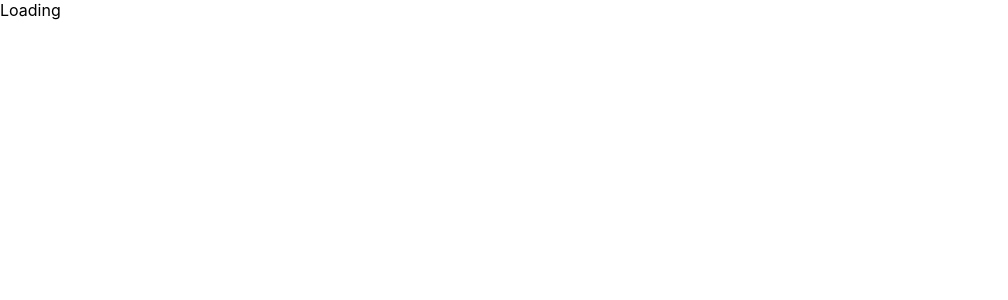
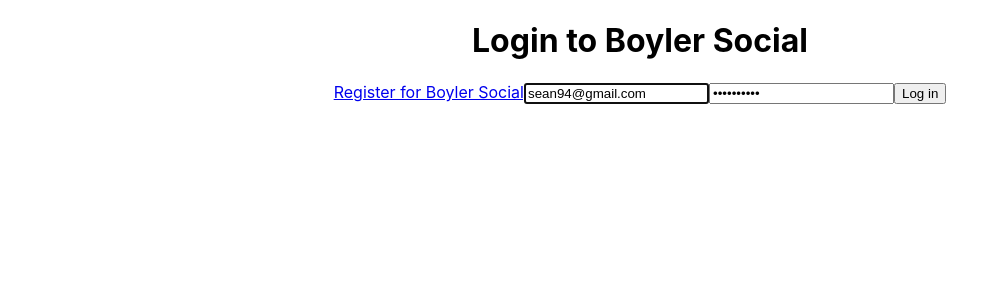
Before and after one commit to sb1994/boyler_social, a React (Create React App) app in the folder client/: page /login in a window 1280 px wide. Shown: the top 300 px of the page, without its empty margins (0-1008 px from the left). Built offline with nearby package versions, Linux system fonts and the light colour scheme.

Commit message:
Added simple Login Form - Needs to be connected to the API

```diff
--- a/client/src/App.js
+++ b/client/src/App.js
@@ -6,10 +6,9 @@
 import MainContent from "./components/MainPage/MainContent/MainContent";
 import Loading from "./components/Loading";
 
-
 function App() {
   const [currentUser, setCurrentUser] = useState(null);
-  const [isLoading, setIsLoading] = useState(true);
+  const [isLoading, setIsLoading] = useState(false);
 
   const working = true;
   useEffect(() => {
@@ -18,20 +17,23 @@
 
     if (token) {
       setUserToken(token);
-      setIsLoading(false)
+      setIsLoading(false);
     } else {
       console.log("user not logged in");
     }
   }, [true]);
 
   if (isLoading) {
-    return <Loading/>
+    return <Loading />;
   }
 
   return (
     <div className="App">
       <Router>
-        <MainContent></MainContent>
+        <MainContent
+          currentUser={currentUser}
+          setCurrentUser={setCurrentUser}
+        />
       </Router>
     </div>
   );
--- a/client/src/components/MainPage/MainContent/MainContent.js
+++ b/client/src/components/MainPage/MainContent/MainContent.js
@@ -3,7 +3,9 @@
 import GuestWelcome from "../../auth/GuestWelcome";
 import ProfilePage from '../ProfilePage'
 import SearchPage from '../SearchPage'
-const MainContent = () => {
+import Login from '../../auth/Login'
+import Register from '../../auth/Register'
+const MainContent = ({currentUser,setCurrentUser}) => {
   const location = useLocation();
   useEffect(() => {
     console.log(location);
@@ -18,6 +20,8 @@
         <Route exact path="/guest" element={<GuestWelcome />} />
         <Route exact path="/profile/:username" element={<ProfilePage/>} />
         <Route exact path="/search" element={<SearchPage/>} />
+        <Route exact path="/login" element={<Login/>} />
+        <Route exact path="/register" element={<Register/>} />
       </Routes>
     </div>
   );
--- a/client/src/components/auth/Login.js
+++ b/client/src/components/auth/Login.js
@@ -1,88 +1,71 @@
-import React, { Component } from 'react'
-import { loginAuth, getCurrentUser } from '../../actions/userAuthActions'
-import { connect } from 'react-redux'
-import { Link } from 'react-router-dom'
-class Login extends Component {
-  constructor(props) {
-    super(props)
+import React, { useState } from "react";
+import { Link } from "react-router-dom";
 
-    this.state = {
-      email: '',
-      password: '',
+const Login = ({ setCurrentUser }) => {
+  const [email, setEmail] = useState("sean94@gmail.com");
+  const [password, setPassword] = useState("Seancal123");
+
+  const loginUser = () => {
+    console.log(email, password);
+  };
+
+  const checkLoginDetails = (e) => {
+    console.log(e);
+
+    e.preventDefault();
+
+    const errors = [];
+
+    if (email.length === 0) {
+      errors.push("Please enter a email.");
     }
-  }
-  componentDidMount() {
-    let { auth, history } = this.props
-    // console.log(isAuthenticated)
-  }
-  handleInputChange = (e) => {
-    this.setState({ [e.target.name]: e.target.value })
-  }
 
-  handleSubmit = () => {
-    let { email, password } = this.state
-    if (email === '' || password === '') {
-      alert('Both Inputs Are Required')
+    if (password.length === 0) {
+      errors.push("Please enter a password.");
+    }
+    if (errors.length === 0) {
+      // information passes client side validation, send to server
+
+      // alert('log in info has been validated and is being sent to server');
+      loginUser();
     } else {
-      this.props.loginAuth(email, password)
+      // set and display errors
+      // setValidationErrors(errors);
+      console.log(errors);
     }
-  }
-  componentWillReceiveProps(nextProps) {
-    // console.log(nextProps.auth.isAuthenticated)
-    if (nextProps.auth.isAuthenticated) {
-      // this.props.getCurrentUser(this.props.auth.user.id)
-      console.log(this.props.auth)
+  };
 
-      // this.props.getCurrentUser(nextProps.auth.user._id)
-      this.props.history.push(`/profile/${nextProps.auth.user._id}/posts`)
-    }
-  }
+  return (
+    <div>
+      <h1>Login to Boyler Social</h1>
 
-  render() {
-    let { email, password } = this.state
-    return (
-      <div className='container'>
-        <div className='col-12 col-md-8'>
-          <h1 className='text-center'>Login</h1>
-          <div className='form-group'>
-            <label htmlFor='emailInput'>Email address</label>
-            <input
-              type='email'
-              className='form-control'
-              id='emailInput'
-              placeholder='Enter email'
-              onChange={this.handleInputChange}
-              name='email'
-              autoFocus
-              value={email}
-            />
-          </div>
-          <div className='form-group'>
-            <label htmlFor='passwordInput'>Password</label>
-            <input
-              type='text'
-              className='form-control'
-              id='passwordInput'
-              placeholder='Password'
-              onChange={this.handleInputChange}
-              name='password'
-              value={password}
-            />
-          </div>
-          <button className='btn btn-primary' onClick={this.handleSubmit}>
-            Login
-          </button>
-          <Link to='/register'>Register</Link>
-        </div>
-      </div>
-    )
-  }
-}
-const mapStateToProps = (state) => {
-  return {
-    loading: state.loading,
-    error: state.error,
-    auth: state.auth,
-  }
-}
-export default connect(mapStateToProps, { loginAuth, getCurrentUser })(Login)
+      <Link to="/register"> Register for Boyler Social</Link>
+
+      <input
+        className=""
+        type="text"
+        name="email"
+        placeholder="email or email"
+        value={email}
+        autoFocus
+        onChange={(e) => setEmail(e.target.value)}
+        required
+      />
+
+      <input
+        className="input__sign-in"
+        type="password"
+        name="password"
+        placeholder="Password"
+        value={password}
+        onChange={(e) => setPassword(e.target.value)}
+        required
+      />
+      <button className="btn btn-fill" onClick={checkLoginDetails}>
+        Log in
+      </button>
+    </div>
+  );
+};
+
+export default Login;
--- a/client/src/components/auth/Register.js
+++ b/client/src/components/auth/Register.js
@@ -1,94 +1,12 @@
-import React, { Component } from 'react'
-import { connect } from 'react-redux'
-import { registerAuth } from '../../actions/userAuthActions'
+import React from "react";
+import { Link } from "react-router-dom";
+const Register = ({ setCurrentUser }) => {
+  return (
+    <div>
+      <h1>Register</h1>
+      <Link to="/login"> Login to Boyler Social</Link>
+    </div>
+  );
+};
 
-class Register extends Component {
-  constructor(props) {
-    super(props)
-
-    this.state = {
-      email: '',
-      password: '',
-      name: '',
-    }
-    this.handleInputChange = this.handleInputChange.bind(this)
-    this.handleSubmit = this.handleSubmit.bind(this)
-  }
-
-  handleInputChange = (e) => {
-    this.setState({ [e.target.name]: e.target.value })
-  }
-  handleSubmit = (e) => {
-    e.preventDefault()
-
-    let { email, password, name } = this.state
-
-    const registerData = {
-      password,
-      email,
-      name,
-    }
-    // console.log(registerData);
-    this.props.registerAuth(registerData)
-    // this.props.history.push('/login')
-  }
-  render() {
-    let { error } = this.props
-    console.log(error)
-
-    return (
-      <div className='container'>
-        <form>
-          <div className='form-group'>
-            <label htmlFor='emailInput'>Email address</label>
-            <input
-              type='email'
-              className='form-control'
-              id='exampleInputEmail1'
-              placeholder='Enter email'
-              onChange={this.handleInputChange}
-              name='email'
-              value={this.state.email}
-            />
-          </div>
-          <div className='form-group'>
-            <label htmlFor='exampleInputPassword1'>Password</label>
-            <input
-              type='text'
-              className='form-control'
-              id='exampleInputPassword1'
-              placeholder='Password'
-              onChange={this.handleInputChange}
-              name='password'
-              value={this.state.password}
-            />
-          </div>
-          <div className='form-group'>
-            <label htmlFor='nameInput'>Name</label>
-            <input
-              type='text'
-              className='form-control'
-              id='nameInput'
-              placeholder='Name'
-              onChange={this.handleInputChange}
-              name='name'
-              value={this.state.name}
-            />
-          </div>
-          <button className='btn btn-primary' onClick={this.handleSubmit}>
-            Register
-          </button>
-        </form>
-      </div>
-    )
-  }
-}
-
-const mapStateToProps = (state) => {
-  return {
-    loading: state.loading,
-    error: state.error,
-  }
-}
-
-export default connect(mapStateToProps, { registerAuth })(Register)
+export default Register;
```
